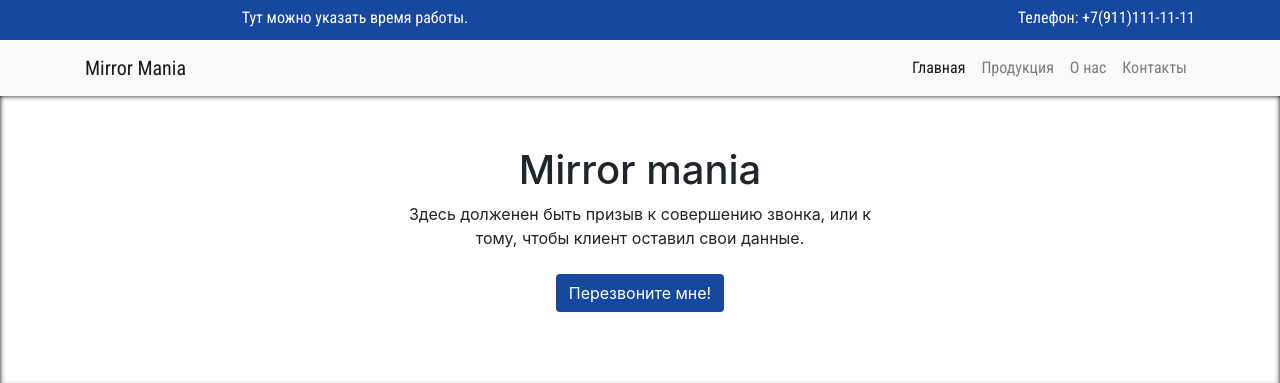
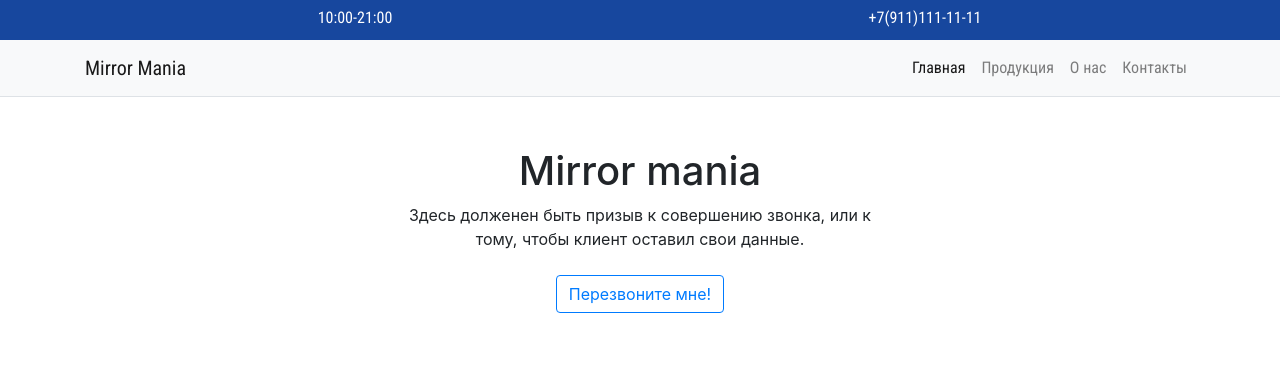
Before and after one commit to mockystr/emil_krasava, a Django app: page / in a window 1280 px wide. Shown: the top 383 px of the page. Run offline with Django 3.2, Linux system fonts and the light colour scheme; some libraries are stand-ins or nearby versions.

Commit message:
designed categories v1

```diff
--- a/main/static/css/style.css
+++ b/main/static/css/style.css
@@ -56,21 +56,45 @@ header, .navbar {
     transform: translate(10px);
     transition: 250ms;
 }
+
 .house_header {
     padding: 50px;
 }
-.house_bg{
+
+.house_bg {
     background: #f8f9fa;
 }
+
 .callback_btn {
-    background: #17479e;
-    color: white;
+    /*border: 4px pink;*/
+    border-color: #17479e;
+    /*color: white;*/
 }
+
 .callback_btn:hover {
     background: #1951BB;
     color: #f8f9fa;
 }
+
 .icon {
     width: 16px;
     margin-bottom: 3%;
 }
+
+.card {
+    width: 100%;
+}
+.card > img {
+    width: 100%;
+}
+
+@media screen and (max-width: 768px) {
+
+}
+
+@media screen and (max-width: 576px) {
+    .card {
+        width: 90%;
+        margin: 10px auto;
+    }
+}
--- a/main/templates/base.html
+++ b/main/templates/base.html
@@ -14,12 +14,12 @@
     <title>{% block title %}{% endblock %}</title>
 </head>
 <body>
-<header class="header">
+<header class="header border-bottom">
     <div class="header-top">
         <div class="container">
             <div class="row">
-                <div class="col-lg-6 col-md-6 col-sm-6 col-6 text-center">Тут можно указать время работы.</div>
-                <div class="col-lg-6 col-md-6 col-sm-6 col-6 text-right">Телефон: +7(911)111-11-11</div>
+                <div class="col-lg-6 col-md-6 col-sm-6 col-6 text-center">10:00-21:00</div>
+                <div class="col-lg-6 col-md-6 col-sm-6 col-6 text-center">+7(911)111-11-11</div>
             </div>
         </div>
     </div>
--- a/main/templates/main/index.html
+++ b/main/templates/main/index.html
@@ -4,7 +4,7 @@
 {% block title %}Mirror Mania{% endblock %}
 
 {% block content %}
-    <div style="box-shadow: inset 0 0 5px black;">
+    <div style="" class="border-bottom">
         <div class="house_header container text-center col-lg-5">
             <h1>
                 Mirror mania
@@ -14,7 +14,7 @@
                 чтобы клиент оставил свои данные.
             </p>
             <p>
-                <a href="#" class="btn callback_btn my-2">Перезвоните мне!</a>
+                <a href="#" class="btn btn-outline-primary callback_btn my-2">Перезвоните мне!</a>
             </p>
         </div>
     </div>
@@ -23,33 +23,61 @@
             <div class="row">
                 <div class="col-lg-2 elements_of_house">
                     <div class="container">
-                         <div class="element_of_house door" id="Fence_"><img src="{% static "svg\fence.svg" %}" alt="icon" class="icon"> Ограждения</div>
-                         <div class="element_of_house" id="Floor_"><img src="{% static "svg\floor.svg" %}" alt="icon" class="icon"> Полы</div>
-                         <div class="element_of_house" id="Facade_"><img src="{% static "svg\facade.svg" %}" alt="icon" class="icon"> Облицовки</div>
-                         <div class="element_of_house" id="Walls_"><img src="{% static "svg\window.svg" %}" alt="icon" class="icon">  Порталы</div>
-                         <div class="element_of_house" id="Roof_"><img src="{% static "svg\roof.svg" %}" alt="icon" class="icon"> Козырьки</div>
-                         <div class="element_of_house" id="Door_"><img src="{% static "svg\door.svg" %}" alt="icon" class="icon"> Двери</div>
-                         <div class="element_of_house" id="Table_"><img src="{% static "svg\table.svg" %}" alt="icon" class="icon"> Столы</div>
+                        <div class="element_of_house door" id="Fence_"><img src="{% static "svg\fence.svg" %}"
+                                                                            alt="icon" class="icon"> Ограждения
+                        </div>
+                        <div class="element_of_house" id="Floor_"><img src="{% static "svg\floor.svg" %}" alt="icon"
+                                                                       class="icon"> Полы
+                        </div>
+                        <div class="element_of_house" id="Facade_"><img src="{% static "svg\facade.svg" %}" alt="icon"
+                                                                        class="icon"> Облицовки
+                        </div>
+                        <div class="element_of_house" id="Walls_"><img src="{% static "svg\window.svg" %}" alt="icon"
+                                                                       class="icon"> Порталы
+                        </div>
+                        <div class="element_of_house" id="Roof_"><img src="{% static "svg\roof.svg" %}" alt="icon"
+                                                                      class="icon"> Козырьки
+                        </div>
+                        <div class="element_of_house" id="Door_"><img src="{% static "svg\door.svg" %}" alt="icon"
+                                                                      class="icon"> Двери
+                        </div>
+                        <div class="element_of_house" id="Table_"><img src="{% static "svg\table.svg" %}" alt="icon"
+                                                                       class="icon"> Столы
+                        </div>
                     </div>
                 </div>
                 <div class="col-lg-8">
-                    {% include "main/house.svg"%}
+                    {% include "main/house.svg" %}
                 </div>
                 <div class="col-lg-2 elements_of_house">
                     <div class="container">
-                        <div class="element_of_house" id="Sliding_doors_" style="line-height:1;"><img src="{% static "svg\reldoor.svg" %}" alt="icon" class="icon"> Раздвижные двери</div>
-                        <div class="element_of_house" id="Stairs_"><img src="{% static "svg\stairs.svg" %}" alt="icon" class="icon"> Лестницы</div>
-                        <div class="element_of_house" id="Partition_"><img src="{% static "svg\wall.svg" %}" alt="icon" class="icon"> Перегородки</div>
-                        <div class="element_of_house" id="Bath_"><img src="{% static "svg\shower.svg" %}" alt="icon" class="icon"> Душевые</div>
-                        <div class="element_of_house" id="Mirror_"><img src="{% static "svg\mirror.svg" %}" alt="icon" class="icon"> Зеркала</div>
-                        <div class="element_of_house" id="Shelf_"><img src="{% static "svg\shelv.svg" %}" alt="icon" class="icon"> Полки</div>
-                        <div class="element_of_house" id="Apron_"><img src="{% static "svg\apron.svg" %}" alt="icon" class="icon"> Фартуки</div>
+                        <div class="element_of_house" id="Sliding_doors_" style="line-height:1;"><img
+                                src="{% static "svg\reldoor.svg" %}" alt="icon" class="icon"> Раздвижные двери
+                        </div>
+                        <div class="element_of_house" id="Stairs_"><img src="{% static "svg\stairs.svg" %}" alt="icon"
+                                                                        class="icon"> Лестницы
+                        </div>
+                        <div class="element_of_house" id="Partition_"><img src="{% static "svg\wall.svg" %}" alt="icon"
+                                                                           class="icon"> Перегородки
+                        </div>
+                        <div class="element_of_house" id="Bath_"><img src="{% static "svg\shower.svg" %}" alt="icon"
+                                                                      class="icon"> Душевые
+                        </div>
+                        <div class="element_of_house" id="Mirror_"><img src="{% static "svg\mirror.svg" %}" alt="icon"
+                                                                        class="icon"> Зеркала
+                        </div>
+                        <div class="element_of_house" id="Shelf_"><img src="{% static "svg\shelv.svg" %}" alt="icon"
+                                                                       class="icon"> Полки
+                        </div>
+                        <div class="element_of_house" id="Apron_"><img src="{% static "svg\apron.svg" %}" alt="icon"
+                                                                       class="icon"> Фартуки
                         </div>
                     </div>
                 </div>
             </div>
         </div>
-    <div style="box-shadow: inset 0 0 5px black;">
+    </div>
+    <div style="">
         <div class="house_header container col-lg-5 text-center">
             <h2>
                 Заинтересовались?
@@ -58,7 +86,10 @@
                 Свяжитесь с нами. Наш специалист будет рад вам помочь😉
             </p>
             <p>
-            <h5><a href="#" class="btn btn-link" style="padding: 0">+7(911)111-11-11</a> | <a href="#" class="btn btn-link" style="padding: 0">Написать</a></h5>
+            <h5><a href="#" class="btn btn-link" style="padding: 0">+7(911)111-11-11</a> | <a href="#"
+                                                                                              class="btn btn-link"
+                                                                                              style="padding: 0">Написать</a>
+            </h5>
             </p>
         </div>
     </div>
```
Also changed, not shown: main/templates/main/categories_list.html (+7 -1 lines), main/templates/main/item_list.html (+15 -4 lines), db.sqlite3, media/items/2018/10/17/1144332315_480.jpg (added), media/items/2018/10/17/nf1.jpg (added), media/items/2018/10/17/nf1_PM7cH5O.jpg (added). Lines whose indentation alone changed are shown as unchanged.
